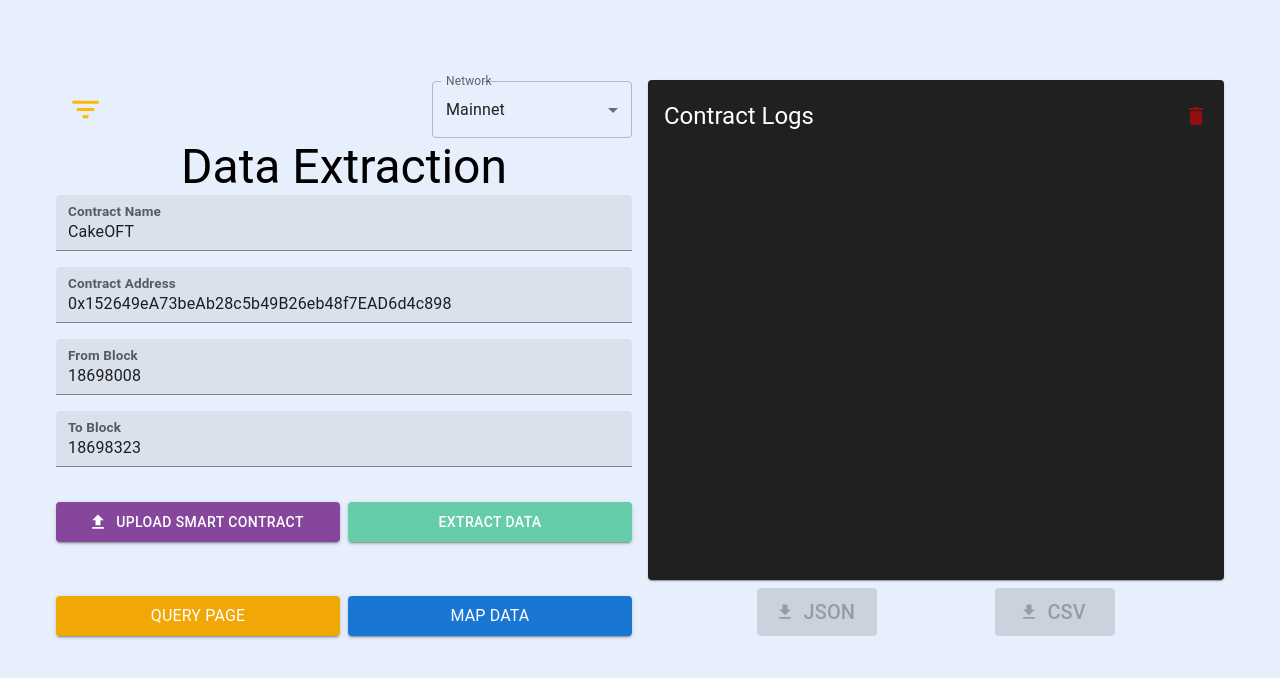
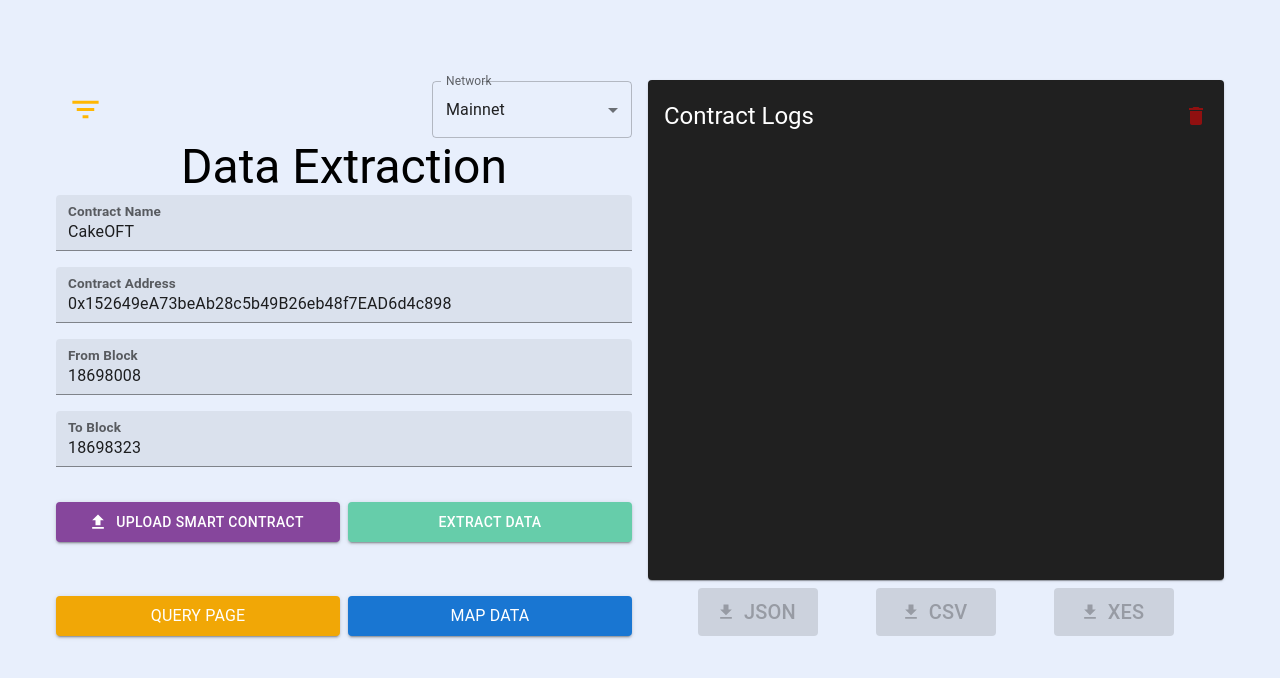
Before and after one commit to lollobeach/BlockchainProcessMining_frontend, a React (Create React App) app: page / in a window 1280 px wide. Shown: the top 678 px of the page. Built offline with nearby package versions, Linux system fonts and the light colour scheme.

Commit message:
add Xes button

```diff
--- a/src/api/services.js
+++ b/src/api/services.js
@@ -39,9 +39,21 @@ export const _downloadCSV = async (jsonLog) => {
     const body = {
         jsonLog
     }
-
     try {
         const response = await axios.post(serverUrl + "/csv-download", body, {responseType: 'blob'})
+        return response.data
+    } catch (error) {
+        console.error(error)
+    }
+}
+
+export const _xesDownload = async (jsonLog) => {
+    const body = {
+        jsonLog
+    }
+    console.log(body)
+    try {
+        const response = await axios.post(serverUrl + "/xes-translator", body, {responseType: 'blob'})
         return response.data
     } catch (error) {
         console.error(error)
--- a/src/layouts/PageLayout.js
+++ b/src/layouts/PageLayout.js
@@ -13,7 +13,7 @@ import {
 import JsonView from "@uiw/react-json-view";
 import {darkTheme} from "@uiw/react-json-view/dark";
 import {Download, FileUpload, Delete} from "@mui/icons-material";
-import {_downloadCSV, _downloadCSVOCEL, _downloadJson, _downloadJSONOCEL, _downloadOCEL} from "../api/services";
+import {_downloadCSV, _downloadCSVOCEL, _downloadJson, _downloadJSONOCEL, _downloadOCEL, _xesDownload} from "../api/services";
 import useDataContext from "../dataContext/useDataContext";
 import {Link} from "react-router-dom";
 import {HiddenInput} from "../components/HiddenInput";
@@ -83,7 +83,17 @@ function PageLayout({children, loading, setLoading}) {
         window.URL.revokeObjectURL(href)
         setLoading && setLoading(false)
     }
-
+    const downloadXES = async () => {
+        setLoading && setLoading(true)
+        const response = await _xesDownload(results)
+        const href = window.URL.createObjectURL(new Blob([response], { type: 'application/xml' }))
+        const anchor = document.createElement('a')
+        anchor.href = href
+        anchor.download = "jsonLog.xml"
+        anchor.click()
+        window.URL.revokeObjectURL(href)
+        setLoading && setLoading(false)
+    }
     const downloadOcel = async () => {
         const response = await _downloadOCEL(ocel)
         const href = window.URL.createObjectURL(response)
@@ -194,6 +204,15 @@ function PageLayout({children, loading, setLoading}) {
                                         }}>
                                             <Typography variant="h6">CSV</Typography>
                                         </Button>
+                                        <Button disabled={!results} startIcon={<Download/>} onClick={downloadXES}
+                                                variant="contained" sx={{
+                                            padding: 1,
+                                            width: 120,
+                                            backgroundColor: "#38a651",
+                                            '&:hover': {backgroundColor: "#2f6749"}
+                                        }}>
+                                            <Typography variant="h6">XES</Typography>
+                                        </Button>
                                     </Box>
                                 )
                         }
```
